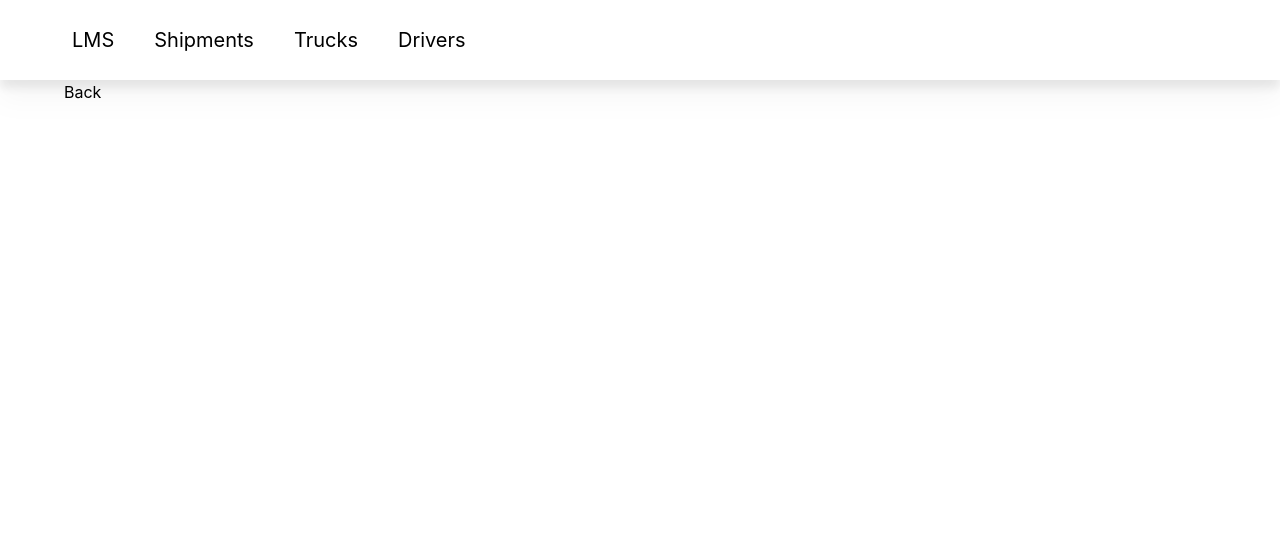
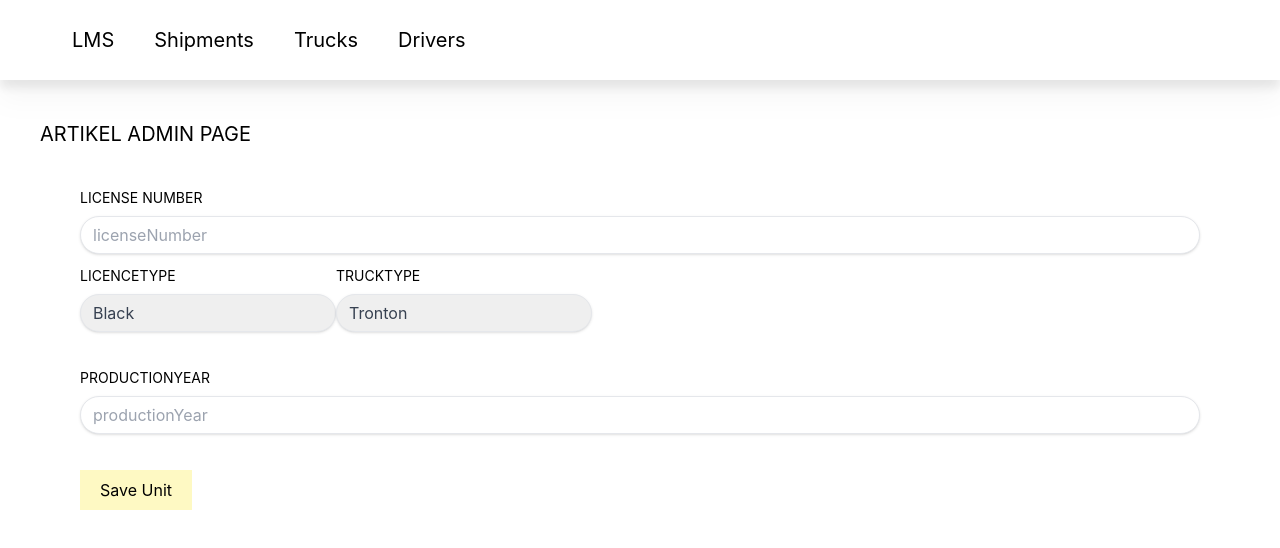
Before and after one commit to mqdvi/kargo-excellerate-2, a React (Create React App) app in the folder frontend/: page /Transporter/trucks/create in a window 1280 px wide. Shown: the top 548 px of the page. Built offline with nearby package versions, Linux system fonts and the light colour scheme.

Commit message:
add ui tiket 3

```diff
--- a/frontend/src/App.js
+++ b/frontend/src/App.js
@@ -9,6 +9,7 @@ import Login from './container/login/index';
 import ReadTransporter from './container/transporter/read';
 import ReadDetailTransporter from './container/transporter/read-detail';
 import UpdateTransporter from './container/transporter/update';
+import CreateTransporter from './container/transporter/create';
 
 function App() {
     return (
@@ -20,7 +21,8 @@ function App() {
                     <Route path="/login" element={<Login />} />
                     <Route path="/Transporter/trucks" element={<ReadTransporter />} />
                     <Route path="/Transporter/trucks/:id" element={<ReadDetailTransporter />} />
-                    <Route path="/Transporter/trucks/:id" element={<UpdateTransporter />} />
+                    <Route path="/Transporter/trucks/create" element={<CreateTransporter />} />
+                    <Route path="/Transporter/trucks/update/:id" element={<UpdateTransporter />} />
                 </Routes>
             </BrowserRouter>
         </>
--- a/frontend/src/container/transporter/create.js
+++ b/frontend/src/container/transporter/create.js
@@ -1,16 +1,14 @@
 import React, { Component } from 'react'
-import ArtikelService from '../../services/artikel-service';
 
-export class CreateArtikel extends Component {
+export class CreateTransporter extends Component {
     constructor(props) {
         super(props)
 
         this.state = {
-            'authorName': '',
-            'title': '',
-            'body': '',
-            'createdAt': '',
-            'updatedAt': ''
+            'licenseNumber': '',
+            'licenceType': '',
+            'truckTypeId': '',
+            'productionYear': '',
         }
     }
 
@@ -18,61 +16,62 @@ export class CreateArtikel extends Component {
         this.setState({ [e.target.name]: e.target.value })
     }
 
-    onFileChange = (e) => {
-	    this.setState({ title: e.target.files[0] });
-	};
-
     handlerSubmit = async (event) => {
         event.preventDefault()
 
         const formData = new FormData();
-        formData.append("authorName", this.state.authorName);
-        formData.append("title", this.state.title);
-        formData.append("body", this.state.body);
-        formData.append("createdAt", this.state.createdAt);
-        formData.append("updatedAt", this.state.updatedAt);
+        formData.append("licenseNumber", this.state.licenseNumber);
+        formData.append("licenceType", this.state.licenceType);
+        formData.append("truckTypeId", this.state.truckTypeId);
+        formData.append("productionYear", this.state.productionYear);
 
-        console.log(this.state.authorName)
-
-        await ArtikelService.createArtikel(formData);
-        window.open("/read-artikel", "_self")
+        // await ArtikelService.createArtikel(formData);
+        window.open("/Transporter/trucks", "_self")
     }
 
     render() {
         return (
             <div className="background p-10">
-                <h1 className="h1 text-2xl py-5">CREATE ARTIKEL PAGE</h1>
+                <h1 className="header-background text-xl">ARTIKEL ADMIN PAGE</h1>
 
-                <form className="rounded p-10" onSubmit={this.handlerSubmit}>
-                    <div className="mb-6">
-                        <label className="block text-sm font-header mb-2 uppercase" for="authorName">authorName</label>
-                        <input className="shadow appearance-none border rounded-full w-full py-2 px-3 text-gray-700 mb-3 leading-tight focus:outline-none focus:shadow-outline" name="authorName" type="text" placeholder="authorName" onChange = {this.handlerChange} required/>
+                <form class="rounded p-10" onSubmit={this.handlerSubmit}>
+                    <div class="mb-6s">
+                        <label class="block text-sm font-header mb-2 uppercase" for="licenseNumber">License Number</label>
+                        <input class="shadow appearance-none border rounded-full w-full py-2 px-3 text-gray-700 mb-3 leading-tight focus:outline-none focus:shadow-outline" name="licenseNumber" type="text" placeholder="licenseNumber" onChange = {this.handlerChange} required/>
                     </div>
-                    <div className="mb-6">
-                        <label className="block text-sm font-header mb-2 uppercase" for="title">title</label>
-                        <input className="shadow appearance-none border rounded-full w-full py-2 px-3 text-gray-700 mb-3 leading-tight focus:outline-none focus:shadow-outline" name="title" type="text" placeholder="title" onChange = {this.handlerChange} required/>
+                    <div class="inline-block relative w-64 mb-6">
+                        <label class="block text-sm font-header mb-2 uppercase" for="licenceType">licenceType</label>
+                        <select class="shadow appearance-none border rounded-full w-full py-2 px-3 text-gray-700 mb-3 leading-tight focus:outline-none focus:shadow-outline" name="licenceType" placeholder="licenceType" onChange = {this.handlerChange} required>
+                            <option name="black">Black</option>
+                            <option name="yellow">Yellow</option>
+                        </select>
                     </div>
-                    <div className="mb-6">
-                        <label className="block text-sm font-header mb-2 uppercase" for="body">body</label>
-                        <textarea className="shadow appearance-none border rounded-lg w-full py-2 px-3 text-gray-700 mb-3 leading-tight focus:outline-none focus:shadow-outline h-auto" rows="5" name="body" type="text" placeholder="body" onChange = {this.handlerChange} required/>
+                    <div class="inline-block relative w-64 mb-6">
+                        <label class="block text-sm font-header mb-2 uppercase" for="truckTypeId">truckType</label>
+                        <select class="shadow appearance-none border rounded-full w-full py-2 px-3 text-gray-700 mb-3 leading-tight focus:outline-none focus:shadow-outline" name="truckTypeId" placeholder="truckTypeId" onChange = {this.handlerChange} required>
+                            <option name="tronton">Tronton</option>
+                            <option name="tronton">Tronton</option>
+                        </select>
                     </div>
-                    <div className="mb-6">
-                        <label className="block text-sm font-header mb-2 uppercase" for="createdAt">createdAt</label>
-                        <input className="shadow appearance-none border rounded-full w-full py-2 px-3 text-gray-700 mb-3 leading-tight focus:outline-none focus:shadow-outline" name="createdAt" type="date" placeholder="createdAt" onChange = {this.handlerChange} required/>
+                    <div class="mb-6">
+                        <label class="block text-sm font-header mb-2 uppercase" for="productionYear">productionYear</label>
+                        <input class="shadow appearance-none border rounded-full w-full py-2 px-3 text-gray-700 mb-3 leading-tight focus:outline-none focus:shadow-outline" name="productionYear" type="number" placeholder="productionYear" onChange = {this.handlerChange} required/>
                     </div>
-                    <div className="mb-6">
-                        <label className="block text-sm font-header mb-2 uppercase" for="updatedAt">updatedAt</label>
-                        <input className="shadow appearance-none border rounded-full w-full py-2 px-3 text-gray-700 mb-3 leading-tight focus:outline-none focus:shadow-outline" name="updatedAt" type="date" placeholder="updatedAt" onChange = {this.handlerChange} required/>
+
+
+                    <div class="mb-6">
+                        <input
+                            type = 'submit'
+                            value = 'Save Unit'
+                            className='bg-yellow-100 px-5 py-2'
+                        />
                     </div>
-                    <input
-                        type = 'submit'
-                        value = 'submit'
-                        className='bg-yellow-100 p-5'
-                    />
+
+
                 </form>
             </div>
         )
     }
 }
 
-export default CreateArtikel
+export default CreateTransporter
--- a/frontend/src/container/transporter/read.js
+++ b/frontend/src/container/transporter/read.js
@@ -26,6 +26,9 @@ class ReadTransporter extends Component {
             <>
                 <div className="background p-10">
                     <h1 className="h1 text-2xl py-5">TRANSPORTER PAGE</h1>
+                    <div className="create-button py-5">
+                        <Link className="bg-yellow-100 px-10 py-2" to='/Transporter/trucks/create'>CREATE TRUCKS</Link>
+                    </div>
                     <table className='table-auto'>
                         <thead>
                             <tr>
--- a/frontend/src/container/transporter/update.js
+++ b/frontend/src/container/transporter/update.js
@@ -0,0 +1,100 @@
+import React, { Component } from 'react'
+
+export class UpdateTransporter extends Component {
+    constructor(props) {
+        super(props)
+
+        this.state = {
+            'id': '',
+            'licenseNumber': '',
+            'isi': '',
+            'productionYear': '',
+            'licenceType': ''
+        }
+    }
+
+    // componentDidMount = async () => {
+    //     this.isLogin();
+    //     // const id = this.props.match.params.id
+    //     const data = window.location.href.split('/')
+    //     const panjang = data.length
+    //     const id = data[panjang-1]
+    //     const res = await ArtikelService.getArtikelById('get-artikel.php?id=' + id)
+
+    //     this.setState({
+    //         id: res.data.id,
+    //         judul: res.data.judul,
+    //         foto: res.data.foto,
+    //         isi: res.data.isi,
+    //         productionYear: res.data.productionYear,
+    //         licenceType: res.data.licenceType
+    //     })
+    // }
+
+    handlerChange = (e) => {
+        this.setState({ [e.target.name]: e.target.value })
+    }
+
+    handlerSubmit = async (event) => {
+        event.preventDefault()
+
+        const formData = new FormData();
+        formData.append("id", this.state.id);
+        formData.append("licenseNumber", this.state.licenseNumber);
+        formData.append("isi", this.state.isi);
+        formData.append("productionYear", this.state.productionYear);
+        formData.append("licenceType", this.state.licenceType);
+
+        // await ArtikelService.createArtikel('update-artikel.php', formData);
+
+        window.open("/Transporter/trucks", "_self")
+    }
+
+    render() {
+        const { licenseNumber, truckTypeId, productionYear, licenceType } = this.state
+
+        return (
+            <div className="background p-10">
+                <h1 className="header-background text-xl">ARTIKEL ADMIN PAGE</h1>
+
+                <form class="rounded p-10" onSubmit={this.handlerSubmit}>
+                    <div class="mb-6">
+                        <label class="block text-sm font-header mb-2 uppercase" for="licenseNumber">License Number</label>
+                        <input class="shadow appearance-none border rounded-full w-full py-2 px-3 text-gray-700 mb-3 leading-tight focus:outline-none focus:shadow-outline" name="licenseNumber" type="text" placeholder="licenseNumber" value={licenseNumber} onChange = {this.handlerChange} required/>
+                    </div>
+                    <div class="inline-block relative w-64 mb-6">
+                        <label class="block text-sm font-header mb-2 uppercase" for="licenceType">licenceType</label>
+                        <select class="shadow appearance-none border rounded-full w-full py-2 px-3 text-gray-700 mb-3 leading-tight focus:outline-none focus:shadow-outline" name="licenceType" placeholder="licenceType" value={licenceType} onChange = {this.handlerChange} required>
+                            <option name="black">Black</option>
+                            <option name="yellow">Yellow</option>
+                        </select>
+                    </div>
+                    <div class="inline-block relative w-64 mb-6">
+                        <label class="block text-sm font-header mb-2 uppercase" for="truckTypeId">truckType</label>
+                        <select class="shadow appearance-none border rounded-full w-full py-2 px-3 text-gray-700 mb-3 leading-tight focus:outline-none focus:shadow-outline" name="truckTypeId" placeholder="truckTypeId" value={truckTypeId} onChange = {this.handlerChange} required>
+                            <option name="tronton">Tronton</option>
+                            <option name="tronton">Tronton</option>
+                        </select>
+                    </div>
+                    <div class="mb-6">
+                        <label class="block text-sm font-header mb-2 uppercase" for="productionYear">productionYear</label>
+                        <input class="shadow appearance-none border rounded-full w-full py-2 px-3 text-gray-700 mb-3 leading-tight focus:outline-none focus:shadow-outline" name="productionYear" type="number" placeholder="productionYear" value={productionYear} onChange = {this.handlerChange} required/>
+                    </div>
+
+
+                    <div class="mb-6">
+                        <input
+                            type = 'submit'
+                            value = 'Save Unit'
+                            className='bg-yellow-100 px-5 py-2'
+                        />
+                    </div>
+
+
+                </form>
+            </div>
+        )
+    }
+}
+
+export default UpdateTransporter;
```
